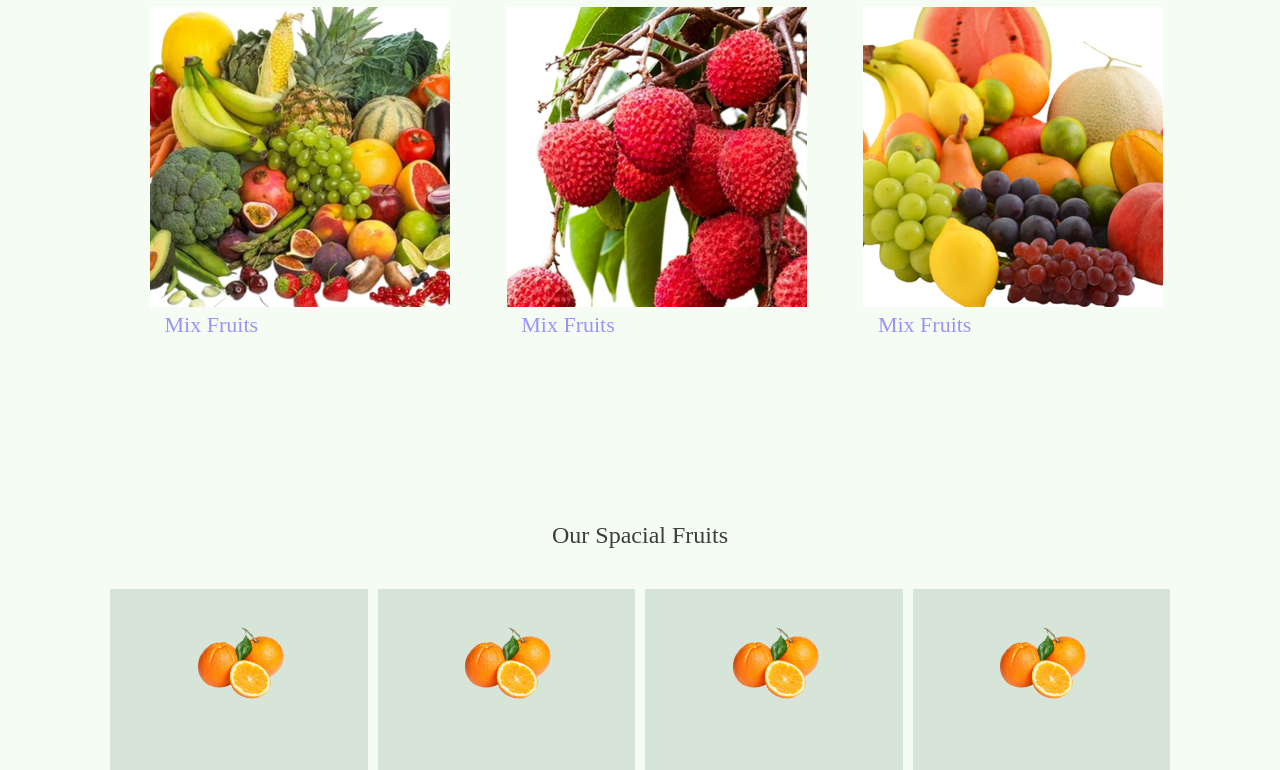
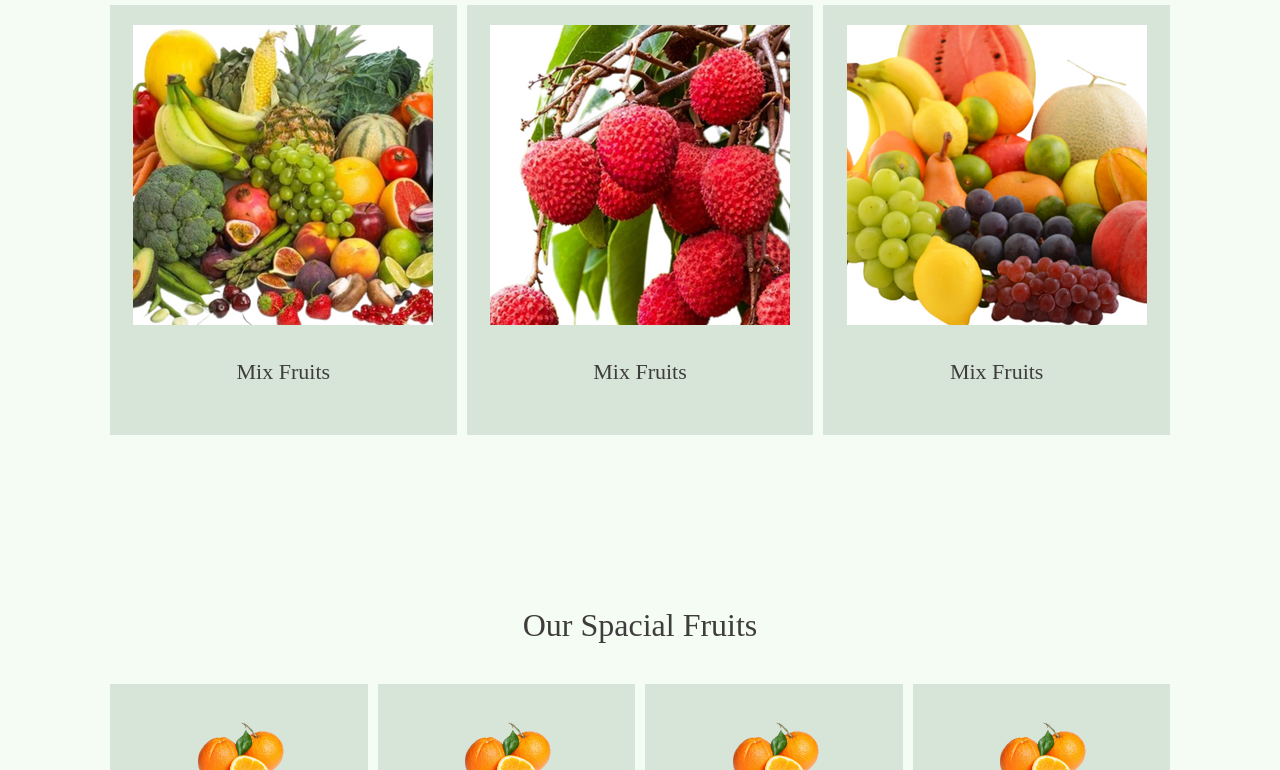
Before and after one commit to rupalisisilia/Testi-Fruits, a plain HTML site: page index.html in a window 1280 px wide. Shown: the part 706-1476 px from the top of the page. Drawn offline with Linux system fonts and the light colour scheme.

Commit message:
Update styles.css

```diff
--- a/styles.css
+++ b/styles.css
@@ -61,7 +61,7 @@ p, a, li{
 	color: var(--black-1);
 }
 h1, h3{
-	font-size: 1.2em;
+	font-size: 1.6em;
 }
 h2{
 	font-size: 1.6em;
@@ -156,18 +156,16 @@ h4{
     text-align: center;
 }
 .fruits a{
-    grid-column: 1/9;
+	background: var(--lightGreen-1);
+    grid-column: 2/12;
     margin: 20px 0;
-    display: flex;
+
 }
-.fruits a *{
+/* .fruits a *{
     margin: 0 20px;
     max-width: 40%;
     align-self: center;
-}
-.fruits h4{
-    color: #9994f7;
-}
+} */
 #category{
 	padding: 30px 20px;
 	/* background: var(--black-1);  */
@@ -259,6 +257,7 @@ footer img{
 	}
 	.fruits h4{
 		text-align: center;
+		align-self: center;
 	}
 	#category{
 		padding: 30px 100px;
```
